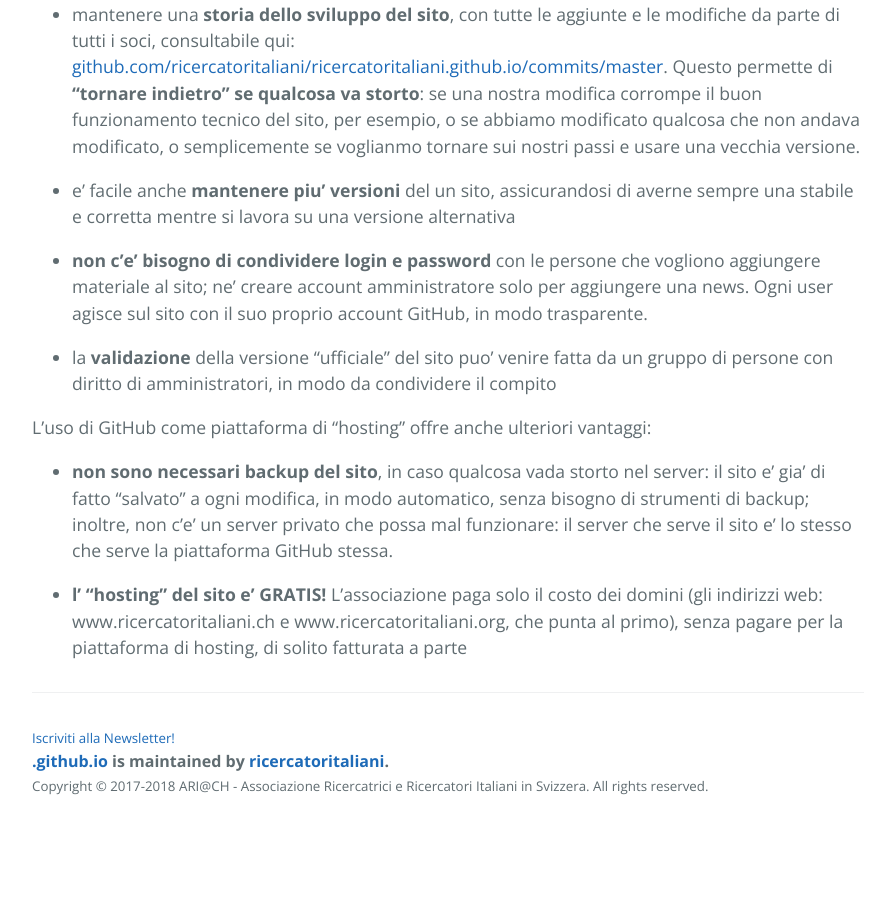
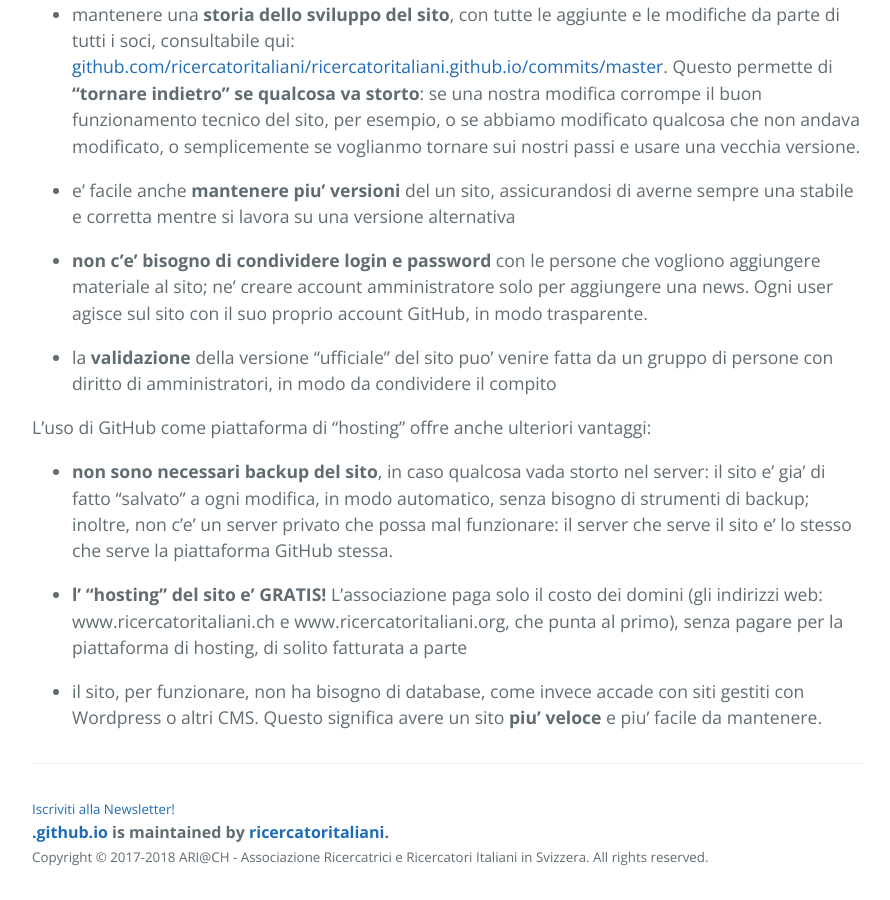
Before and after one commit to ricercatoritaliani/.github.io, a Jekyll site: the page built from pages/faq/faq-website.md, in a window 1280 px wide and 900 px high, scrolled down 1250 px. Shown: the whole window, without its empty margins (192-1082 px from the left). Built offline with Jekyll 4.4.1, drawn with Linux system fonts in a browser that asks for light colours; our own code applies the rules of GitHub Pages for plain Markdown files; comment, search, counter and statistics services are not loaded; before the commit the page ends 2079 px from its top, so only the background shows below that; some of the changed text lies outside the part shown.

Commit message:
aggiunte info in FAQ

```diff
--- a/pages/faq/faq-website.md
+++ b/pages/faq/faq-website.md
@@ -35,3 +35,5 @@ L'uso di GitHub come piattaforma di "hosting" offre anche ulteriori vantaggi:
 - **non sono necessari backup del sito**, in caso qualcosa vada storto nel server: il sito e' gia' di fatto "salvato" a ogni modifica, in modo automatico, senza bisogno di strumenti di backup; inoltre, non c'e' un server privato che possa mal funzionare: il server che serve il sito e' lo stesso che serve la piattaforma GitHub stessa.
 
 - **l' "hosting" del sito e' GRATIS!** L'associazione paga solo il costo dei domini (gli indirizzi web: www.ricercatoritaliani.ch e www.ricercatoritaliani.org, che punta al primo), senza pagare per la piattaforma di hosting, di solito fatturata a parte
+
+- il sito, per funzionare, non ha bisogno di database, come invece accade con siti gestiti con Wordpress o altri CMS. Questo significa avere un sito **piu' veloce** e piu' facile da mantenere.
```
Also changed, not shown: other parts of pages/faq/faq-website.md (+1 -1 lines).
